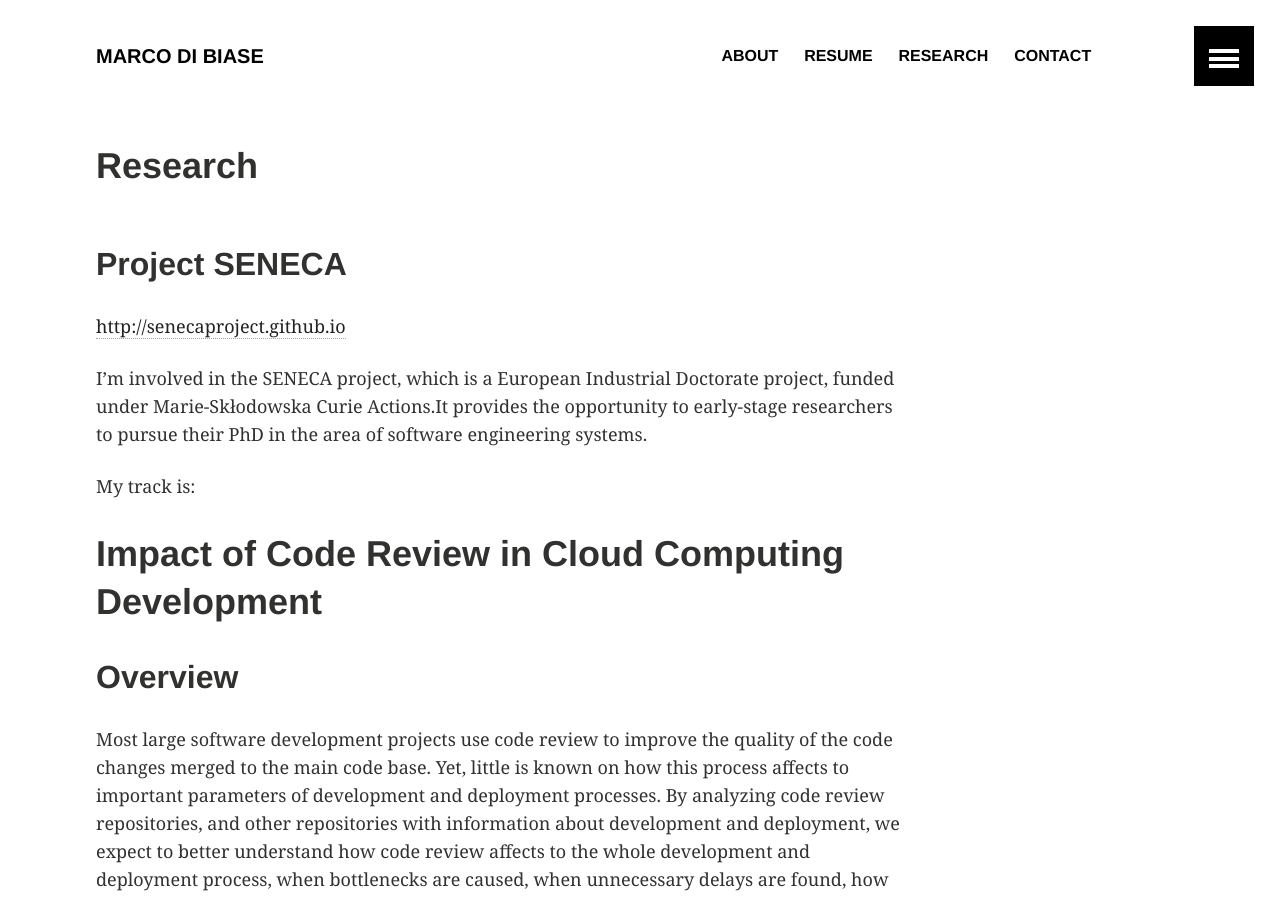
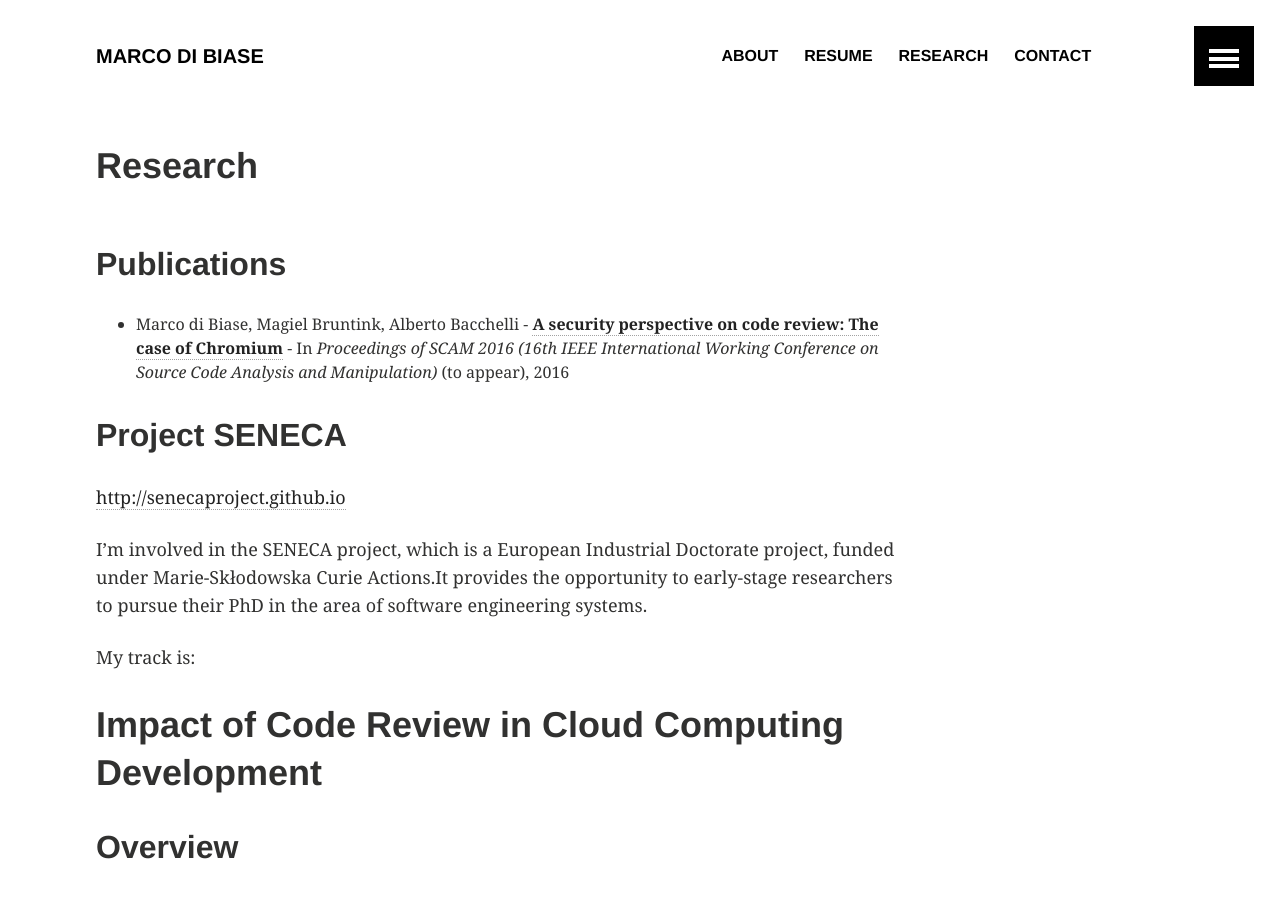
Before and after one commit to mardibiase/mardibiase.github.io, a Jekyll site: the page built from research/index.md, in a window 1280 px wide and 900 px high. Built offline with Jekyll 4.4.1, drawn with Linux system fonts in a browser that asks for light colours.

Commit message:
Research: add publication

```diff
--- a/research/index.md
+++ b/research/index.md
@@ -4,6 +4,10 @@ permalink: /research
 title: Research
 share: false
 ---
+## Publications
+
+* Marco di Biase, Magiel Bruntink, Alberto Bacchelli - [**A security perspective on code review: The case of Chromium**](/pubs/scam2016.pdf) - In _Proceedings of SCAM 2016 (16th IEEE International Working Conference on Source Code Analysis and Manipulation)_ (to appear), 2016
+
 
 ## Project SENECA
 
```
Also changed, not shown: 1 other file.
